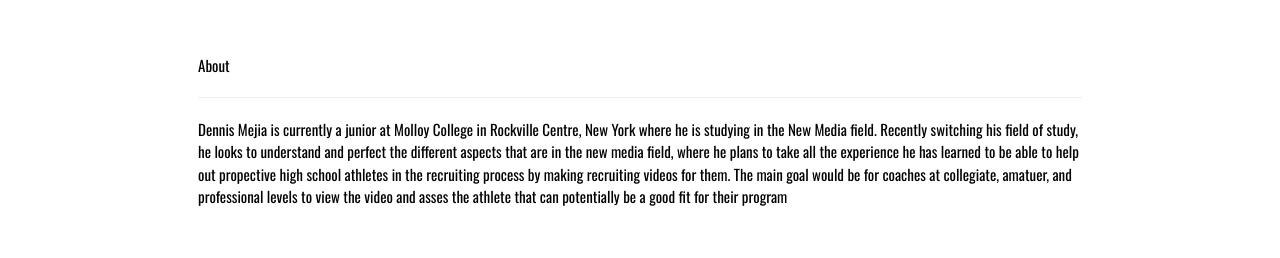
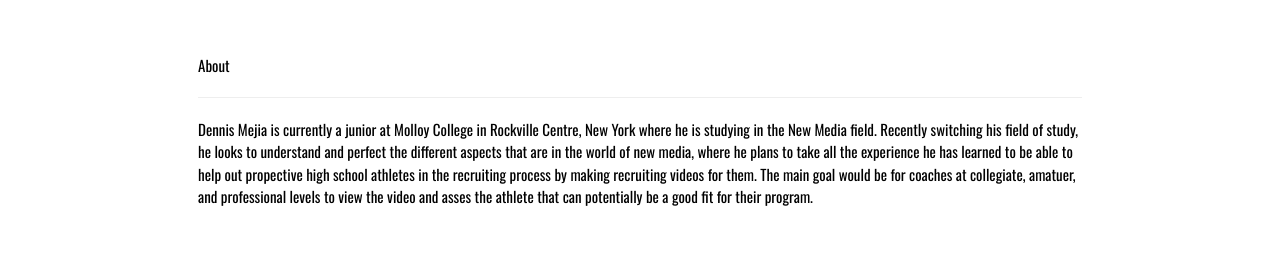
Before and after one commit to dennismejia1/website, a plain HTML site: page index.html in a window 1280 px wide. Shown: the part 622-880 px from the top of the page. Drawn offline with nearby package versions, Linux system fonts and the light colour scheme.

Commit message:
Update index.html

```diff
--- a/index.html
+++ b/index.html
@@ -49,7 +49,8 @@
   <div class="w3-white w3-padding-large w3-padding-32 w3-margin-top"
    <h3 class="w3-center">About</h3>
    <hr>
-   <p> Dennis Mejia is currently a junior at Molloy College in Rockville Centre, New York where he is studying in the New Media field. Recently switching his field of study, he looks to understand and perfect the different aspects that are in the new media field, where he plans to take all the experience he has learned to be able to help out propective high school athletes in the recruiting process by making recruiting videos for them. The main goal would be for coaches at collegiate, amatuer, and professional levels to view the video and asses the athlete that can potentially be a good fit for their program
+   <p> Dennis Mejia is currently a junior at Molloy College in Rockville Centre, New York where he is studying in the New Media field. Recently switching his field of study, he looks to understand and perfect the different aspects that are in the world of new media, where he plans to take all the experience he has learned to be able to help out propective high school athletes in the recruiting process by making recruiting videos for them. The main goal would be for coaches at collegiate, amatuer, and professional levels to view the video and asses the athlete that can potentially be a good fit for their program.
+
   </div>
   <br>
 
```
